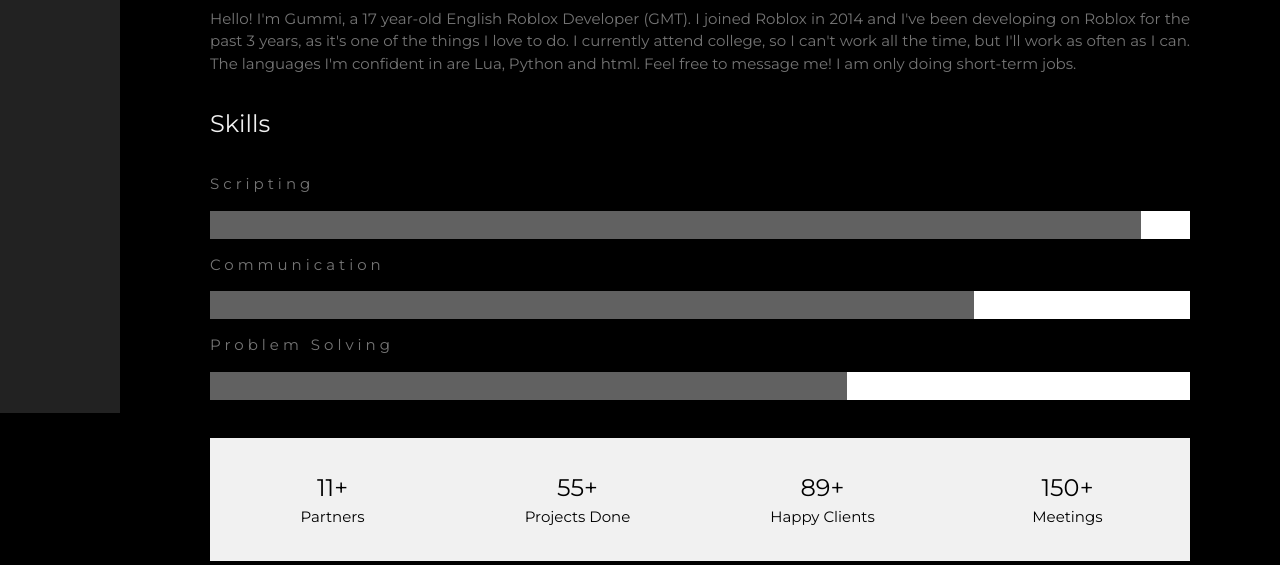
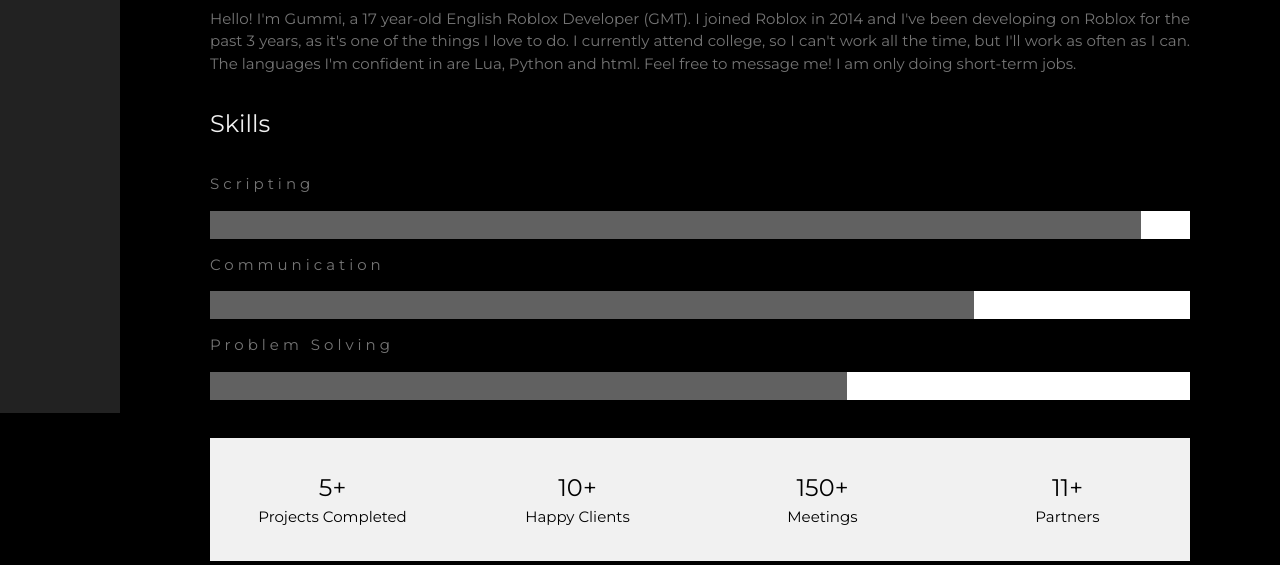
Before and after one commit to ggGummi/Gummi-Portfolio, a plain HTML site: page index.html in a window 1280 px wide. Shown: the part 387-952 px from the top of the page. Drawn offline with nearby package versions, Linux system fonts and the light colour scheme.

Commit message:
Update index.html

```diff
--- a/index.html
+++ b/index.html
@@ -1,6 +1,6 @@
 <!DOCTYPE html>
 <html>
-<title>W3.CSS Template</title>
+<title>Gummi Portfolio</title>
 <meta charset="UTF-8">
 <meta name="viewport" content="width=device-width, initial-scale=1">
 <link rel="stylesheet" href="https://www.w3schools.com/w3css/4/w3.css">
@@ -83,20 +83,20 @@
 
     <div class="w3-row w3-center w3-padding-16 w3-section w3-light-grey">
       <div class="w3-quarter w3-section">
-        <span class="w3-xlarge">11+</span><br>
-        Partners
+        <span class="w3-xlarge">5+</span><br>
+        Projects Completed
       </div>
       <div class="w3-quarter w3-section">
-        <span class="w3-xlarge">55+</span><br>
-        Projects Done
-      </div>
-      <div class="w3-quarter w3-section">
-        <span class="w3-xlarge">89+</span><br>
+        <span class="w3-xlarge">10+</span><br>
         Happy Clients
       </div>
       <div class="w3-quarter w3-section">
         <span class="w3-xlarge">150+</span><br>
         Meetings
+      </div>
+	  <div class="w3-quarter w3-section">
+        <span class="w3-xlarge">11+</span><br>
+        Partners
       </div>
     </div>
 
```
